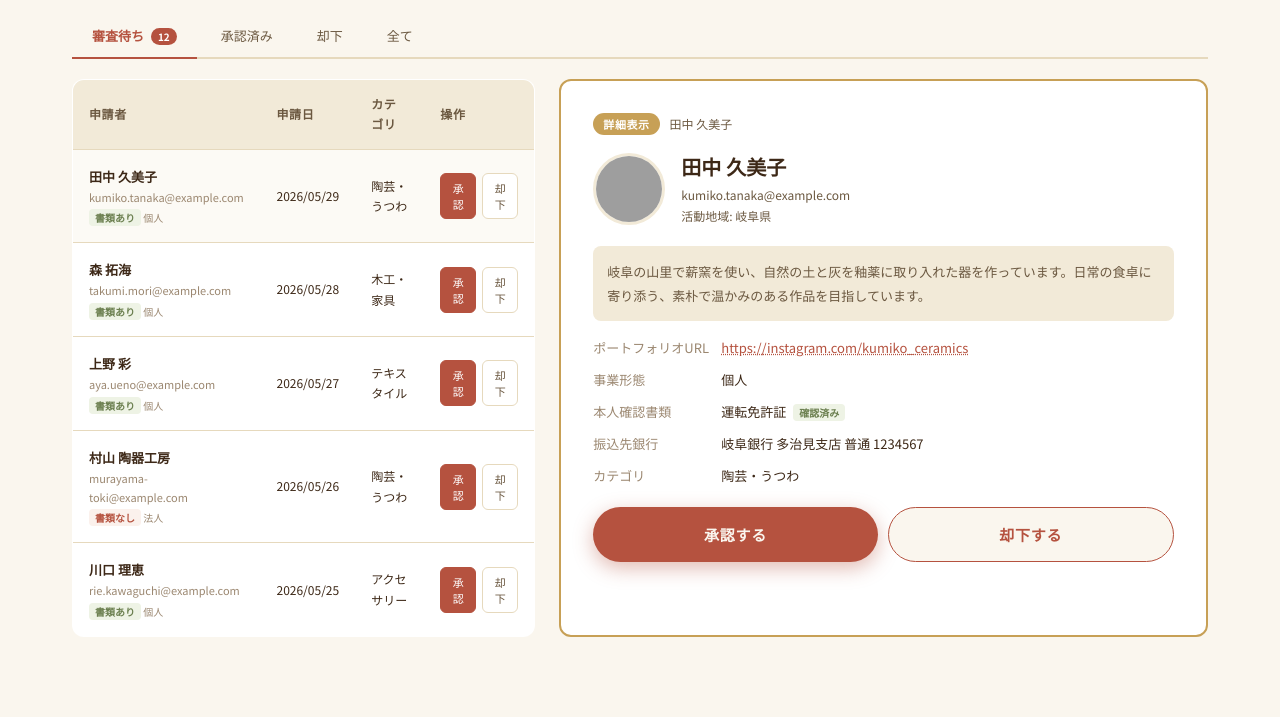
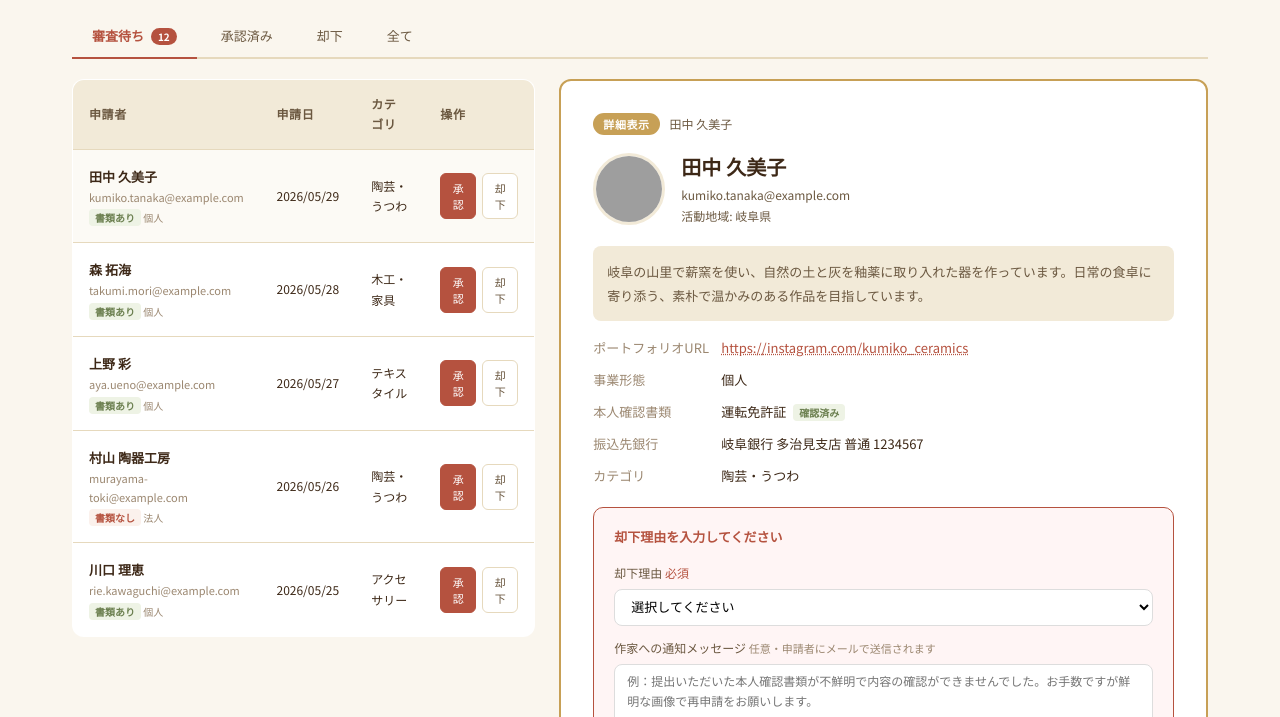
Before and after one commit to Enotter/mockup-mvp, a plain HTML site: page admin-artist-review.html in a window 1280 px wide. Both pictures are taken after a click on the button "却下する". Shown: the part 360-1077 px from the top of the page. Drawn offline with Linux system fonts and the light colour scheme; grey boxes are pictures that could not be loaded; a web font is replaced by a local one.

Commit message:
精算管理・作家審査のUI修正
精算管理：追跡なしフォールバックカードをMVP範囲外としてグレーアウト表示に変更。
作家審査：却下ボタン押下で却下理由入力フォーム（理由select＋通知メッセージ）を展開するUIを追加。

Co-Authored-By: Claude Sonnet 4.6 <noreply@anthropic.com>

```diff
--- a/admin-artist-review.html
+++ b/admin-artist-review.html
@@ -190,10 +190,49 @@
               <span style="color:var(--text-dark);">陶芸・うつわ</span>
             </div>
           </div>
-          <div style="display:flex;gap:10px;">
+          <!-- 承認・却下ボタン -->
+          <div id="action-buttons" style="display:flex;gap:10px;">
             <button class="btn btn-primary" style="flex:1;">承認する</button>
-            <button class="btn btn-outline" style="flex:1;border-color:var(--accent-red);color:var(--accent-red);">却下する</button>
+            <button class="btn btn-outline" style="flex:1;border-color:var(--accent-red);color:var(--accent-red);" onclick="showRejectForm()">却下する</button>
           </div>
+
+          <!-- 却下理由入力フォーム（却下ボタン押下で表示） -->
+          <div id="reject-form" style="display:none;margin-top:0;">
+            <div style="background:#FFF5F5;border:1.5px solid var(--accent-red);border-radius:10px;padding:18px 20px;">
+              <div style="font-size:13px;font-weight:700;color:var(--accent-red);margin-bottom:14px;">却下理由を入力してください</div>
+              <div style="margin-bottom:12px;">
+                <label style="font-size:12px;color:var(--text-mid);display:block;margin-bottom:6px;">却下理由 <span style="color:var(--accent-red);">必須</span></label>
+                <select style="width:100%;padding:9px 12px;border:1.5px solid #ddd;border-radius:8px;font-size:13px;background:#fff;">
+                  <option value="">選択してください</option>
+                  <option>本人確認書類が不備・不鮮明</option>
+                  <option>申請情報と書類の内容が一致しない</option>
+                  <option>ハンドメイド作品以外の出品が疑われる</option>
+                  <option>活動実績が確認できない</option>
+                  <option>振込先口座情報に不備がある</option>
+                  <option>その他（下記に詳細を記入）</option>
+                </select>
+              </div>
+              <div style="margin-bottom:16px;">
+                <label style="font-size:12px;color:var(--text-mid);display:block;margin-bottom:6px;">作家への通知メッセージ <span style="font-size:11px;color:var(--text-light);">任意・申請者にメールで送信されます</span></label>
+                <textarea rows="3" placeholder="例：提出いただいた本人確認書類が不鮮明で内容の確認ができませんでした。お手数ですが鮮明な画像で再申請をお願いします。" style="width:100%;padding:9px 12px;border:1.5px solid #ddd;border-radius:8px;font-size:12px;line-height:1.6;resize:vertical;box-sizing:border-box;"></textarea>
+              </div>
+              <div style="display:flex;gap:10px;">
+                <button class="btn btn-outline" style="flex:1;font-size:13px;" onclick="hideRejectForm()">キャンセル</button>
+                <button class="btn btn-primary" style="flex:1;background:var(--accent-red);border-color:var(--accent-red);font-size:13px;">却下を確定する</button>
+              </div>
+            </div>
+          </div>
+
+          <script>
+            function showRejectForm() {
+              document.getElementById('action-buttons').style.display = 'none';
+              document.getElementById('reject-form').style.display = 'block';
+            }
+            function hideRejectForm() {
+              document.getElementById('reject-form').style.display = 'none';
+              document.getElementById('action-buttons').style.display = 'flex';
+            }
+          </script>
         </div>
 
       </div>
```
Also changed, not shown: admin-payouts.html (+5 -4 lines).
